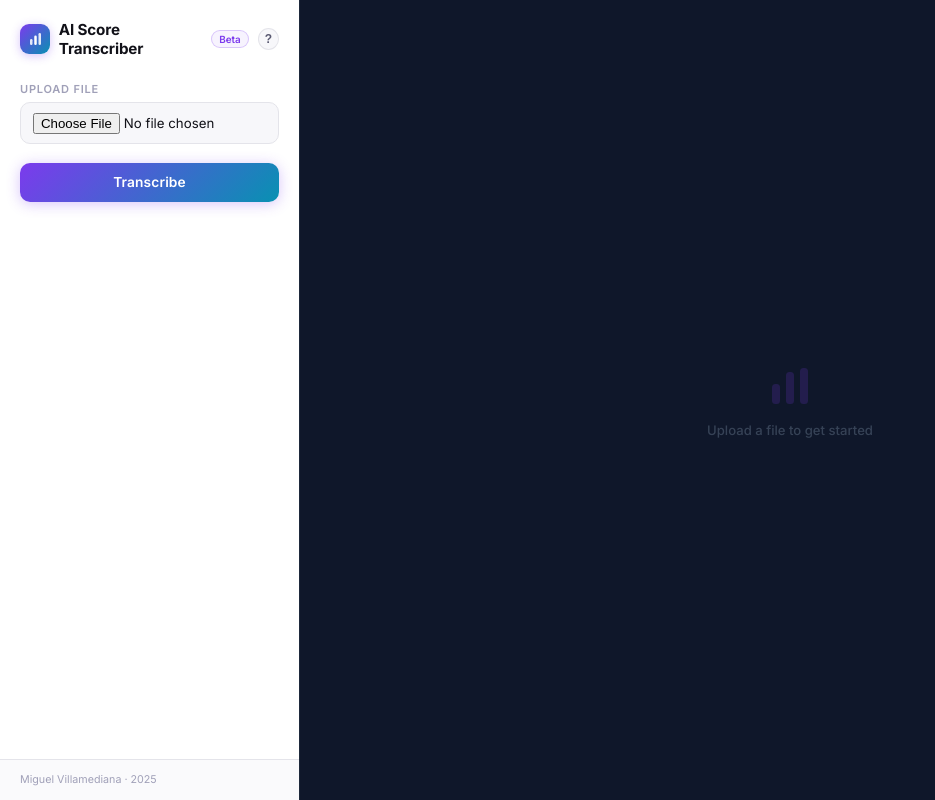
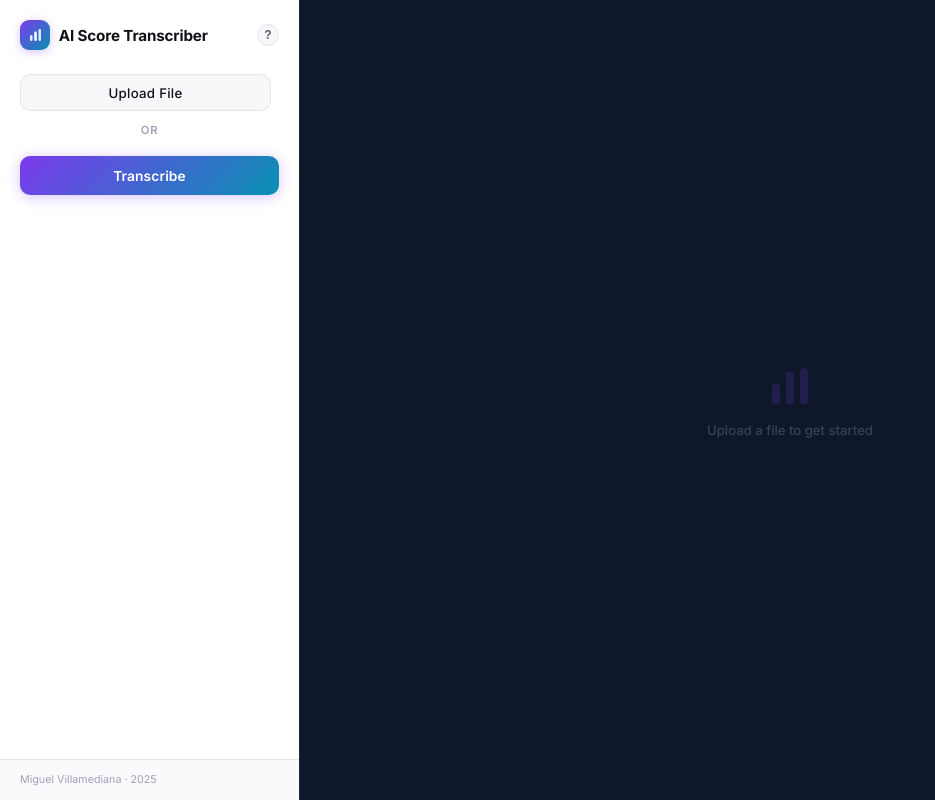
Before and after one commit to Villamediana/AIScoreTranscriber, a Flask app: page / in a window 1280 px wide. Shown: the whole page, without its empty margins (0-935 px from the left). Run offline with Flask 3, Linux system fonts and the light colour scheme; data that the repository does not hold is empty; some libraries are stand-ins or nearby versions.

Commit message:
translate upload button to english and minor ajustments

```diff
--- a/templates/base.html
+++ b/templates/base.html
@@ -561,7 +561,6 @@
             </svg>
           </div>
           <span class="logo-text">AI Score Transcriber</span>
-          <span class="logo-badge">Beta</span>
           <button type="button" class="logo-info-btn" id="aboutModalBtn" title="What is this?">?</button>
         </div>
       </div>
--- a/templates/index.html
+++ b/templates/index.html
@@ -292,20 +292,88 @@
     /* Tabs hidden until YouTube is re-enabled (no second choice); then show both YouTube + File */
     .input-tabs-hidden { display: none !important; }
     .input-panel { margin-bottom: 0.85rem; }
-    .example-section {
+    .upload-or-example-row {
+      display: flex;
+      flex-direction: column;
+      gap: 0.75rem;
       margin-bottom: 0.9rem;
-      padding-top: 0.5rem;
-      width: 100%;
-    }
-    .example-section .field { margin-bottom: 0; }
-    .example-or {
+    }
+    .upload-or-example-row .input-panel-file {
+      margin-bottom: 0;
+    }
+    .upload-or-example-row .input-panel-file .field {
+      margin-bottom: 0;
+    }
+    .upload-or-example-row .example-section {
+      margin-bottom: 0;
+      padding-top: 0;
+    }
+    .upload-or-example-or-wrap {
+      margin: 0;
+      display: block;
+    }
+    .upload-or-example-or {
       font-size: 0.7rem;
       font-weight: 600;
       color: var(--text-3);
       text-transform: uppercase;
       letter-spacing: 0.07em;
-      margin-bottom: 0.38rem;
-    }
+      text-align: center;
+      display: block;
+      font-family: inherit;
+    }
+    .file-input-wrap {
+      display: flex;
+      align-items: center;
+      gap: 0.5rem;
+      flex-wrap: wrap;
+      width: 100%;
+      box-sizing: border-box;
+    }
+    .file-input-native {
+      position: absolute;
+      width: 0.1px;
+      height: 0.1px;
+      opacity: 0;
+      overflow: hidden;
+      z-index: -1;
+    }
+    .file-input-btn {
+      flex: 1;
+      min-width: 0;
+      font-family: inherit;
+      font-size: 0.83rem;
+      font-weight: 500;
+      letter-spacing: 0.02em;
+      padding: 0.6rem 0.75rem;
+      background: var(--panel);
+      border: 1px solid var(--border);
+      border-radius: 10px;
+      color: var(--text);
+      cursor: pointer;
+      transition: border-color 0.15s, box-shadow 0.15s;
+      -webkit-appearance: none;
+      appearance: none;
+    }
+    .file-input-btn:hover {
+      border-color: var(--accent-l);
+      box-shadow: 0 0 0 3px rgba(124,58,237,0.1);
+    }
+    .file-input-btn:focus {
+      outline: none;
+      border-color: var(--accent-l);
+      box-shadow: 0 0 0 3px rgba(124,58,237,0.1);
+    }
+    .file-input-name {
+      font-size: 0.8rem;
+      color: var(--text-2);
+    }
+    .example-section {
+      margin-bottom: 0.9rem;
+      padding-top: 0.5rem;
+      width: 100%;
+    }
+    .example-section .field { margin-bottom: 0; }
     .example-trigger {
       font-family: inherit;
       font-size: 0.83rem;
@@ -642,16 +710,21 @@
         <input type="url" name="youtube_url" id="youtube_url" placeholder="https://youtube.com/watch?v=...">
       </div>
     </div>
+    <div class="upload-or-example-row">
       <div class="input-panel input-panel-file" id="inputPanelFile">
         <div class="field" id="audioField">
-        <label class="field-label" for="audio">Upload File</label>
-        <input type="file" name="audio" id="audio" accept=".wav,.mp3,.flac,.ogg,.m4a,.webm">
-      </div>
-    </div>
-    <input type="hidden" name="example" id="exampleInput" value="">
+          <div class="file-input-wrap">
+            <input type="file" name="audio" id="audio" accept=".wav,.mp3,.flac,.ogg,.m4a,.webm" class="file-input-native">
+            <button type="button" class="file-input-btn" id="audioChooseBtn">Upload File</button>
+            <span class="file-input-name" id="audioFileName"></span>
+          </div>
+        </div>
+      </div>
+      <div class="upload-or-example-or-wrap">
+        <span class="upload-or-example-or">Or</span>
+      </div>
       <div class="example-section" id="exampleSection">
         <div class="field">
-        <label class="field-label example-or" for="exampleTrigger">Or</label>
           <button type="button" class="example-trigger" id="exampleTrigger">
             <svg viewBox="0 0 24 24" fill="none" stroke="currentColor" stroke-width="2"><path d="M4 6h16M4 12h16M4 18h16"/></svg>
             Try an example
@@ -659,6 +732,8 @@
         </div>
         <span class="example-selected" id="exampleSelected" hidden></span>
       </div>
+    </div>
+    <input type="hidden" name="example" id="exampleInput" value="">
     <button type="submit" class="btn-submit" id="submitBtn">Transcribe</button>
   </form>
 
@@ -818,6 +893,8 @@
 (function () {
   var form = document.getElementById('form');
   var fileInput = document.getElementById('audio');
+  var audioChooseBtn = document.getElementById('audioChooseBtn');
+  var audioFileName = document.getElementById('audioFileName');
   var ytInput = document.getElementById('youtube_url');
   var submitBtn = document.getElementById('submitBtn');
   var inputTabs = document.getElementById('inputTabs');
@@ -845,6 +922,7 @@
     if (exampleInput) exampleInput.value = filename;
     if (exampleSelected) { exampleSelected.textContent = 'Selected: ' + name; exampleSelected.hidden = false; }
     if (fileInput) fileInput.value = '';
+    if (audioFileName) audioFileName.textContent = '';
     closeExamplesModal();
     if (exampleModalList) exampleModalList.querySelectorAll('.example-modal-item').forEach(function (el) { el.classList.remove('selected'); });
   }
@@ -1018,9 +1096,13 @@
     if (e.key === 'Escape' && examplesModal && examplesModal.classList.contains('open')) closeExamplesModal();
   });
 
-  if (fileInput && exampleInput) {
+  if (audioChooseBtn && fileInput) {
+    audioChooseBtn.addEventListener('click', function () { fileInput.click(); });
+  }
+  if (fileInput) {
     fileInput.addEventListener('change', function () {
-      if (exampleInput.value) {
+      if (audioFileName) audioFileName.textContent = fileInput.files && fileInput.files[0] ? fileInput.files[0].name : '';
+      if (exampleInput && exampleInput.value) {
         exampleInput.value = '';
         if (exampleSelected) exampleSelected.hidden = true;
         if (exampleModalList) exampleModalList.querySelectorAll('.example-modal-item').forEach(function (el) { el.classList.remove('selected'); });
@@ -1042,6 +1124,7 @@
         inputPanelUrl.hidden = false;
         inputPanelFile.hidden = true;
         if (fileInput) fileInput.value = '';
+        if (audioFileName) audioFileName.textContent = '';
       } else {
         inputPanelUrl.hidden = true;
         inputPanelFile.hidden = false;
```
Lines whose indentation alone changed are shown as unchanged.
